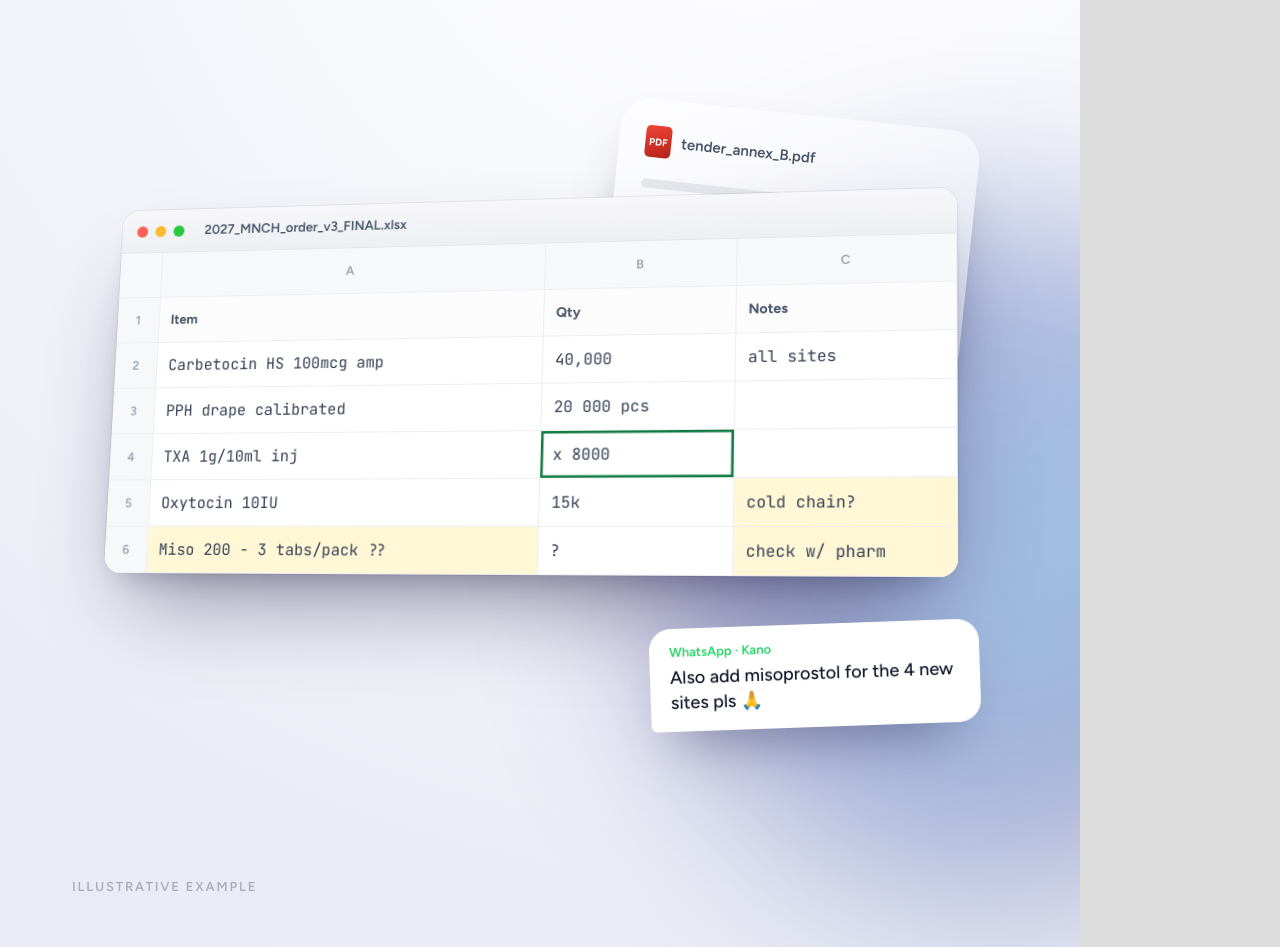
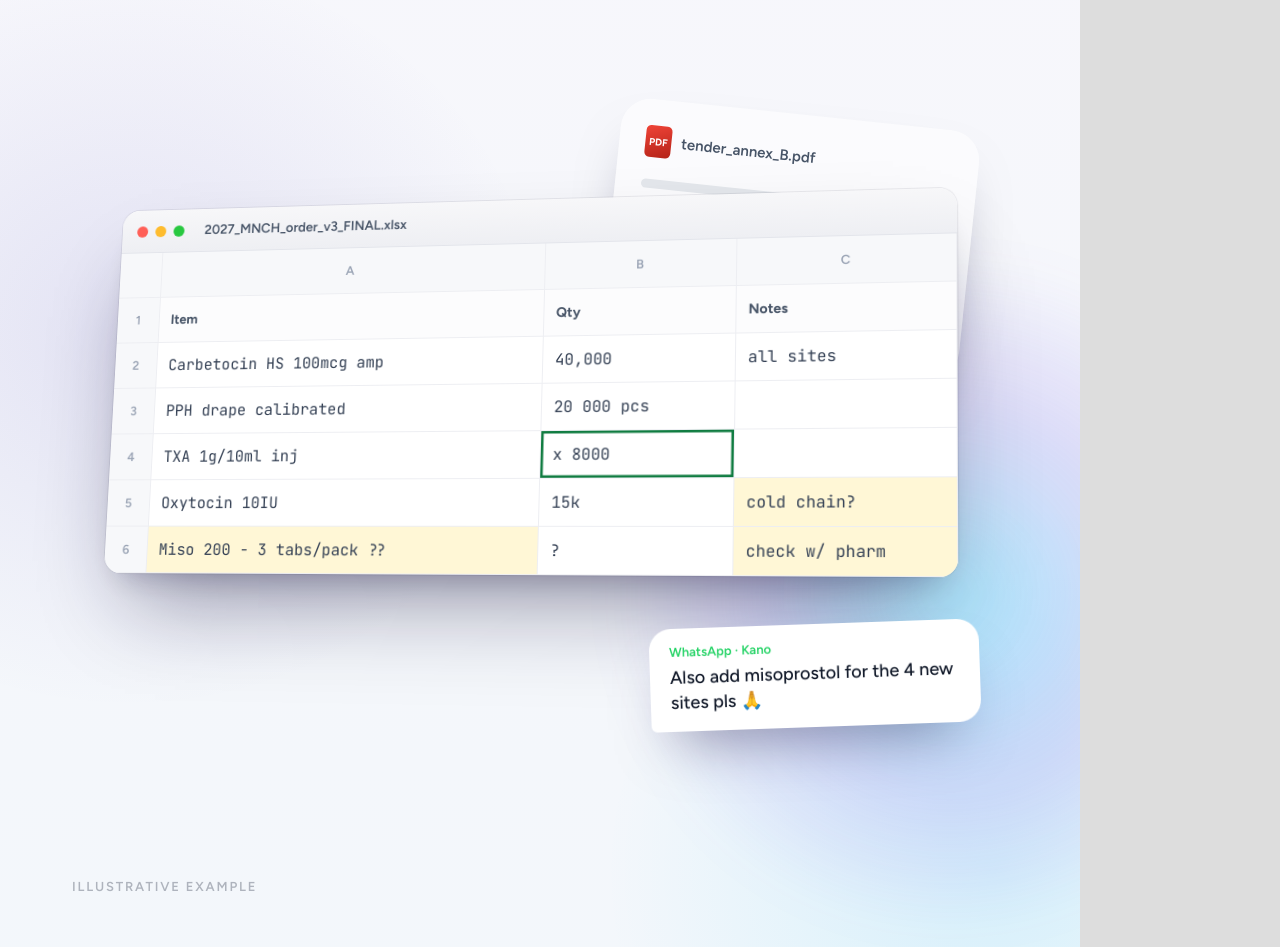
Before and after one commit to thisiswahbax/axmed-marketing, a website: page content/01-every-birth/carousel/A2.8-sina-your-list/slides.html in a window 1280 px wide. Shown: the part 1666-2613 px from the top of the page. Drawn offline with Linux system fonts and the light colour scheme.

Commit message:
Product shots: clean tint gradients and orb halo instead of blurred-orb glow
Co-Authored-By: Claude Opus 5.5 <noreply@anthropic.com>
Claude-Session: https://claude.ai/code/session_01N2nxpaXdM1CLJ6ZqZj75QE

```diff
--- a/brand/product-shots/shots.css
+++ b/brand/product-shots/shots.css
@@ -2,11 +2,14 @@
 /* Premium product-shot system: Sina orb light, glass cards, real-feeling UI. Paths relative to this file. */
 .ps { font-family: "Figtree", "Avenir Next", system-ui, sans-serif; }
 .ps-night { background: radial-gradient(120% 80% at 50% 0%, #2A1F8F 0%, #1C1560 45%, #0D0A33 100%); }
-.ps-paper { background: radial-gradient(120% 90% at 70% 10%, #FFFFFF 0%, #F3F4FA 55%, #E9EBF5 100%); }
+.ps-paper { background:
+  radial-gradient(55% 40% at 12% 48%, rgba(57,42,176,.10), transparent 70%),
+  radial-gradient(50% 38% at 92% 88%, rgba(12,196,255,.12), transparent 72%),
+  linear-gradient(180deg, #F8F7FC 0%, #F5F7FB 60%, #F3F7FB 100%); }
 .orb-glow { position:absolute; border-radius:50%; background:url("../sina/sina-orb-4.png") center/cover; filter: blur(70px) saturate(1.4); opacity:.75; }
-.orb-glow.soft { opacity:.35; filter: blur(90px) saturate(1.2); }
+.orb-glow.soft { background: radial-gradient(circle, rgba(12,196,255,.30) 0%, rgba(90,71,235,.16) 38%, rgba(243,240,255,0) 68%); filter: blur(24px); opacity:1; }
 .orb { position:absolute; border-radius:50%; background:url("../sina/sina-orb-1.png") center/cover;
-  box-shadow: 0 0 0 1px rgba(255,255,255,.18) inset, 0 20px 60px -10px rgba(12,196,255,.45), 0 0 120px rgba(12,196,255,.25); }
+  box-shadow: 0 0 0 1px rgba(255,255,255,.35) inset, 0 28px 60px -22px rgba(30,22,98,.55), 0 0 90px -10px rgba(12,196,255,.35); }
 .orb.o3 { background-image:url("../sina/sina-orb-3.png"); } .orb.o4 { background-image:url("../sina/sina-orb-4.png"); } .orb.o5 { background-image:url("../sina/sina-orb-5.png"); }
 .orb::after { content:""; position:absolute; inset:0; border-radius:50%; background: radial-gradient(60% 45% at 32% 25%, rgba(255,255,255,.35), transparent 60%); mix-blend-mode: screen; }
 .ps-grain { position:absolute; inset:0; opacity:.12; mix-blend-mode:overlay; pointer-events:none;
@@ -17,9 +20,9 @@
 /* glass-edged card */
 .card { position:relative; border-radius:30px; background: linear-gradient(180deg,#FFFFFF 0%, #FBFBFE 100%);
   box-shadow: 0 1px 0 rgba(255,255,255,.9) inset, 0 0 0 1px rgba(38,28,122,.06), 0 2px 6px rgba(13,10,51,.06),
-              0 40px 80px -24px rgba(13,10,51,.55), 0 90px 140px -60px rgba(12,196,255,.35); }
+              0 40px 80px -30px rgba(30,22,98,.35), 0 80px 120px -70px rgba(12,196,255,.30); }
 .card::before { content:""; position:absolute; inset:-1.5px; border-radius:31.5px; padding:1.5px; pointer-events:none;
-  background: linear-gradient(135deg, rgba(12,196,255,.9), rgba(255,255,255,.2) 35%, rgba(255,255,255,0) 60%, rgba(57,42,176,.5));
+  background: linear-gradient(135deg, rgba(12,196,255,.45), rgba(255,255,255,0) 40%, rgba(255,255,255,0) 70%, rgba(57,42,176,.18));
   -webkit-mask: linear-gradient(#000 0 0) content-box, linear-gradient(#000 0 0); -webkit-mask-composite: xor; mask-composite: exclude; }
 .card.ghost { background: rgba(255,255,255,.55); box-shadow: 0 30px 60px -30px rgba(13,10,51,.5); }
 .card.ghost::before { display:none; }
--- a/content/01-every-birth/carousel/A2.8-sina-your-list/slides.html
+++ b/content/01-every-birth/carousel/A2.8-sina-your-list/slides.html
@@ -14,7 +14,7 @@
 </section>
 <!-- 2 the messy list: premium product shot -->
 <section class="slide ps ps-paper light">
-  <div class="orb-glow soft" style="width:700px;height:700px;right:-260px;top:520px"></div>
+  <div class="orb-glow soft" style="width:700px;height:700px;right:-220px;top:560px"></div>
   <div class="caps" style="left:72px; top:96px; color:var(--ax-muted)">1 · The list you already have</div>
   <div class="serif" style="left:72px; top:150px; width:900px; font-size:80px; color:var(--ax-indigo)">Real lists are <i>messy.</i><br>That's fine.</div>
   <div class="stage" style="left:90px; top:470px; width:900px; height:640px">
@@ -65,7 +65,7 @@
 
 <!-- 4 asks, doesn't guess: premium product shot -->
 <section class="slide ps ps-paper light">
-  <div class="orb-glow soft" style="width:760px;height:760px;left:-200px;top:240px"></div>
+  <div class="orb-glow soft" style="width:620px;height:620px;left:-75px;top:285px"></div>
   <div class="caps" style="left:72px; top:96px; color:var(--ax-muted)">3 · Ask, don't guess</div>
   <div class="serif" style="left:72px; top:150px; width:920px; font-size:80px; color:var(--ax-indigo)">When a line isn't clear,<br>Sina <i>asks.</i></div>
   <div class="orb o4" style="left:110px; top:470px; width:250px; height:250px"></div>
```
Also changed, not shown: content/01-every-birth/carousel/A2.8-sina-your-list/slide-02.jpg, content/01-every-birth/carousel/A2.8-sina-your-list/slide-03.jpg, content/01-every-birth/carousel/A2.8-sina-your-list/slide-04.jpg, content/01-every-birth/carousel/A2.8-sina-your-list/slide-06.jpg, 1 other file.
